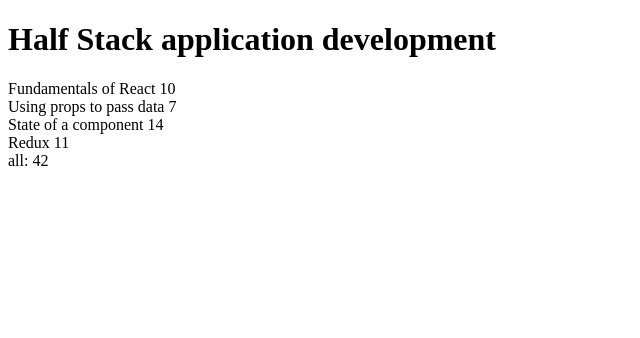
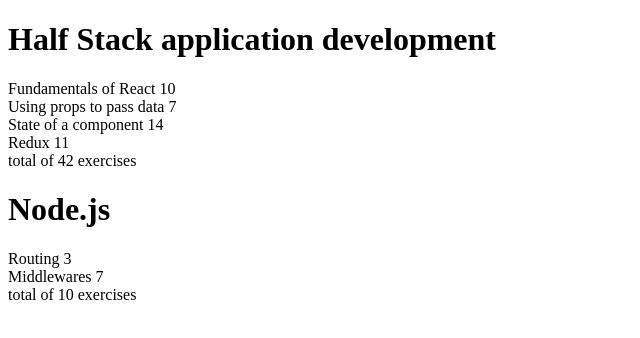
Before and after one commit to zodea/fullStackWebDevelop, a React (Create React App) app: page / in a window 1280 px wide. Shown: the top 338 px of the page, without its empty margins (0-640 px from the left). Built offline with nearby package versions, Linux system fonts and the light colour scheme.

Commit message:
commit 2.4

```diff
--- a/src/index.js
+++ b/src/index.js
@@ -2,9 +2,10 @@
 import ReactDOM from 'react-dom'
 
 const App = () => {
-  const course = {
+  const courses = [
+    {
+      name: 'Half Stack application development',
       id: 1,
-    name: 'Half Stack application development',
       parts: [
         {
           name: 'Fundamentals of React',
@@ -27,9 +28,26 @@
           id: 4,
         },
       ],
-  }
+    },
+    {
+      name: 'Node.js',
+      id: 2,
+      parts: [
+        {
+          name: 'Routing',
+          exercises: 3,
+          id: 1,
+        },
+        {
+          name: 'Middlewares',
+          exercises: 7,
+          id: 2,
+        },
+      ],
+    },
+  ]
 
-  return <Course course={course} />
+  return courses.map((course, index) => <Course key={index} course={course} />)
 }
 const Course = ({ course }) => {
   return (
@@ -64,7 +82,7 @@
 }
 const Total = ({ course: { parts } }) => {
   const total = parts.reduce((prev, next) => prev + next.exercises, 0)
-  return <div>all: {total}</div>
+  return <div>total of {total} exercises</div>
 }
 
 ReactDOM.render(<App />, document.getElementById('root'))
```
Lines whose indentation alone changed are shown as unchanged.
